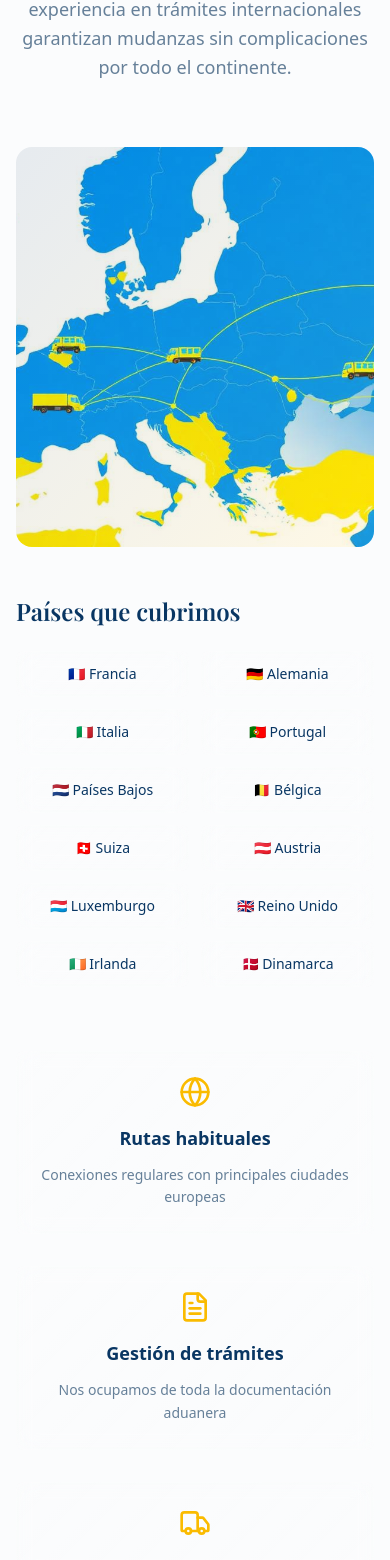
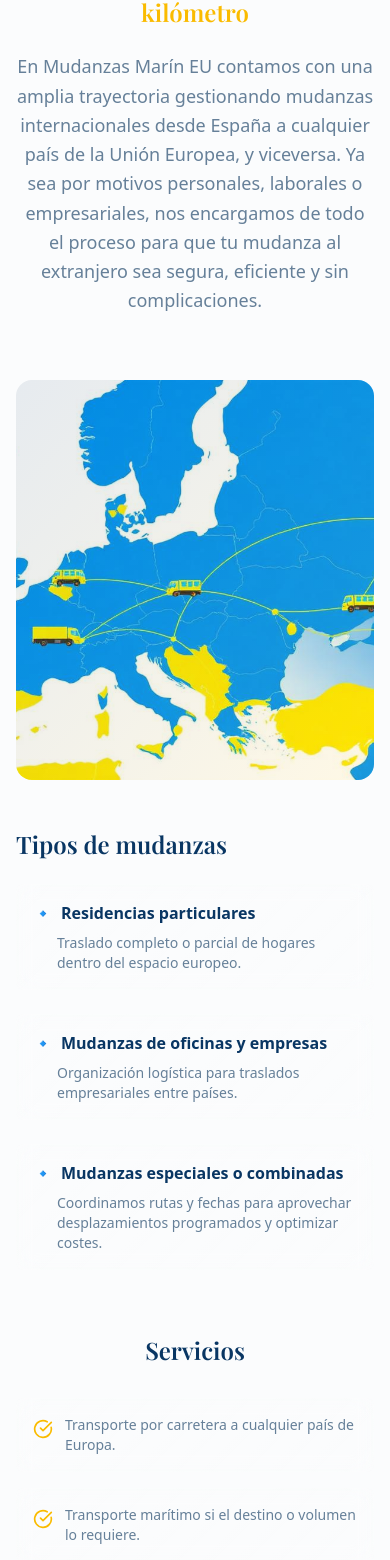
Before and after one commit to onlyiasolutions/mudanzamarin.com, a React (Vite) app: page / in a window 390 px wide. Shown: the part 3370-4930 px from the top of the page. Built offline with nearby package versions, Linux system fonts and the light colour scheme.

Commit message:
Update Europe page content
Updated the Europe page with new content, including a new title, description, types of moves, and services offered for international relocations.

```diff
--- a/src/components/EuropeSection.tsx
+++ b/src/components/EuropeSection.tsx
@@ -1,34 +1,44 @@
 import React from 'react';
-import { Globe, FileText, Truck, Phone } from 'lucide-react';
+import { CheckCircle } from 'lucide-react';
 import europeImage from '@/assets/europe-map.jpg';
 
 const EuropeSection = () => {
-  const countries = [
-    "🇫🇷 Francia", "🇩🇪 Alemania", "🇮🇹 Italia", "🇵🇹 Portugal",
-    "🇳🇱 Países Bajos", "🇧🇪 Bélgica", "🇨🇭 Suiza", "🇦🇹 Austria",
-    "🇱🇺 Luxemburgo", "🇬🇧 Reino Unido", "🇮🇪 Irlanda", "🇩🇰 Dinamarca"
+  const serviceTypes = [
+    {
+      emoji: "🔹",
+      title: "Residencias particulares",
+      description: "Traslado completo o parcial de hogares dentro del espacio europeo."
+    },
+    {
+      emoji: "🔹",
+      title: "Mudanzas de oficinas y empresas",
+      description: "Organización logística para traslados empresariales entre países."
+    },
+    {
+      emoji: "🔹",
+      title: "Mudanzas especiales o combinadas",
+      description: "Coordinamos rutas y fechas para aprovechar desplazamientos programados y optimizar costes."
+    }
   ];
 
   const services = [
     {
-      icon: <Globe size={32} />,
-      title: "Rutas habituales",
-      description: "Conexiones regulares con principales ciudades europeas"
+      title: "Transporte por carretera a cualquier país de Europa."
     },
     {
-      icon: <FileText size={32} />,
-      title: "Gestión de trámites",
-      description: "Nos ocupamos de toda la documentación aduanera"
+      title: "Transporte marítimo si el destino o volumen lo requiere."
     },
     {
-      icon: <Truck size={32} />,
-      title: "Transporte directo",
-      description: "Sin transbordos, directo a tu destino"
+      title: "Embalaje especializado para viajes largos y objetos delicados."
     },
     {
-      icon: <Phone size={32} />,
-      title: "Seguimiento 24/7",
-      description: "Control total durante todo el trayecto"
+      title: "Documentación y normativa europea, gestionada por nuestro equipo."
+    },
+    {
+      title: "Asistencia personalizada en todo momento, estés donde estés."
+    },
+    {
+      title: "Soluciones flexibles adaptadas a distancia, volumen y urgencia."
     }
   ];
 
@@ -37,12 +47,17 @@ const EuropeSection = () => {
       <div className="max-w-7xl mx-auto">
         {/* Header */}
         <div className="text-center mb-16 animate-fade-up">
-          <h2 className="text-3xl md:text-4xl font-playfair font-semibold text-primary mb-6">
-            Mudanzas en Europa
+          <h2 className="text-3xl md:text-4xl font-playfair font-semibold text-primary mb-4">
+            ¿Te mudas a otro país europeo?
           </h2>
+          <h3 className="text-2xl md:text-3xl font-playfair font-semibold text-accent mb-6">
+            Te acompañamos en cada kilómetro
+          </h3>
           <p className="text-lg text-muted-foreground max-w-3xl mx-auto leading-relaxed">
-            Conectamos España con toda Europa. Nuestras rutas establecidas y nuestra experiencia
-            en trámites internacionales garantizan mudanzas sin complicaciones por todo el continente.
+            En Mudanzas Marín EU contamos con una amplia trayectoria gestionando mudanzas internacionales
+            desde España a cualquier país de la Unión Europea, y viceversa. Ya sea por motivos personales,
+            laborales o empresariales, nos encargamos de todo el proceso para que tu mudanza al extranjero
+            sea segura, eficiente y sin complicaciones.
           </p>
         </div>
 
@@ -59,19 +74,23 @@ const EuropeSection = () => {
             </div>
           </div>
 
-          {/* Countries grid */}
+          {/* Service Types */}
           <div className="animate-fade-up" style={{ animationDelay: '0.2s' }}>
             <h3 className="text-2xl font-playfair font-semibold text-primary mb-6">
-              Países que cubrimos
+              Tipos de mudanzas
             </h3>
-            <div className="grid grid-cols-2 gap-3">
-              {countries.map((country, index) => (
+            <div className="space-y-6">
+              {serviceTypes.map((type, index) => (
                 <div
                   key={index}
-                  className="glass p-3 rounded-lg text-center text-sm font-medium hover:glass-accent transition-all duration-300 cursor-pointer"
-                  style={{ animationDelay: `${index * 0.05}s` }}
+                  className="glass p-4 rounded-lg hover:glass-accent transition-all duration-300"
+                  style={{ animationDelay: `${index * 0.1}s` }}
                 >
-                  {country}
+                  <h4 className="font-semibold text-primary mb-2 flex items-center">
+                    <span className="mr-2">{type.emoji}</span>
+                    {type.title}
+                  </h4>
+                  <p className="text-sm text-muted-foreground ml-6">{type.description}</p>
                 </div>
               ))}
             </div>
@@ -79,20 +98,24 @@ const EuropeSection = () => {
         </div>
 
         {/* Services */}
-        <div className="grid grid-cols-1 md:grid-cols-2 lg:grid-cols-4 gap-8">
+        <div className="mb-16">
+          <h3 className="text-2xl font-playfair font-semibold text-primary mb-8 text-center">Servicios</h3>
+          <div className="grid grid-cols-1 md:grid-cols-2 gap-4">
             {services.map((service, index) => (
               <div
                 key={index}
-              className="text-center glass p-6 rounded-lg hover:glass-accent transition-all duration-300 animate-fade-up"
+                className="flex items-start space-x-3 glass p-4 rounded-lg hover:glass-accent transition-all duration-300 animate-fade-up"
                 style={{ animationDelay: `${index * 0.1}s` }}
               >
-              <div className="text-accent mb-4 flex justify-center">
-                {service.icon}
+                <div className="text-accent mt-1">
+                  <CheckCircle size={20} />
                 </div>
-              <h3 className="text-lg font-semibold text-primary mb-3">{service.title}</h3>
-              <p className="text-sm text-muted-foreground leading-relaxed">{service.description}</p>
+                <div>
+                  <p className="text-sm text-muted-foreground">{service.title}</p>
+                </div>
               </div>
             ))}
+          </div>
         </div>
 
         {/* CTA */}
```
Lines whose indentation alone changed are shown as unchanged.
